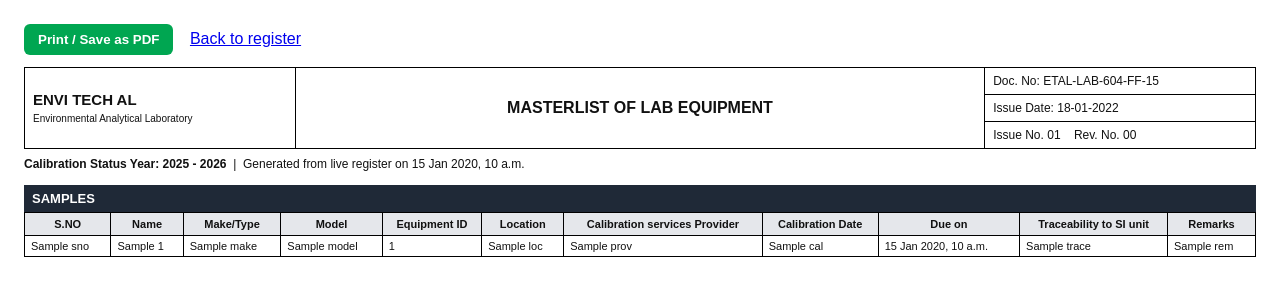
After one commit to envitech9503/envitechal-reporting, a Django app: template templates/equipment_report.html in a window 1280 px wide. The commit adds this page. Shown: the top 300 px of the page. Run offline with Django 4.2, Linux system fonts and the light colour scheme; the template is opened without the code that fills it: most values are stand-ins (such as "Sample title", 1, 10 or a date in 2020); parts of the project's set-up code (start-up, migrations or seed data) failed here and were passed over.

Commit message:
Phase 2: equipment register populated from Master Equipment List (71 instruments: lab/field/calibration) + controlled master-list report page ETAL-LAB-604-FF-15 at /dashboard/equipment/report/ with print layout

```diff
--- a/dashboard/urls.py
+++ b/dashboard/urls.py
@@ -8,6 +8,7 @@ urlpatterns = [
     path('lifecycle/', views.lifecycle_page, name='lifecycle'),
     path('api/lifecycle/', views.lifecycle_data, name='lifecycle_data'),
     path('api/lifecycle-set/', views.lifecycle_set, name='lifecycle_set'),
+    path('equipment/report/', views.equipment_report),
     path('equipment/', views.equipment_page, name='equipment'),
     path('api/equipment/', views.equipment_data, name='equipment_data'),
     path('api/equipment-save/', views.equipment_save, name='equipment_save'),
--- a/templates/equipment.html
+++ b/templates/equipment.html
@@ -57,7 +57,7 @@ button{border:none;border-radius:7px;padding:6px 12px;font-weight:600;font-size:
     <input id="f_last" type="date" title="Last calibrated">
     <input id="f_cert" placeholder="Certificate ref">
     <input id="f_notes" placeholder="Notes" style="min-width:180px">
-    <button class="btn-g" onclick="save()">Add instrument</button>
+    <button class="btn-g" onclick="save()">Add instrument</button> <a href="/dashboard/equipment/report/" class="btn-g" style="text-decoration:none;padding:8px 14px;border-radius:8px;background:#00A651;color:#fff;font-weight:600">Master list (controlled)</a>
   </div>
   <div class="panel">
     <table>
--- /dev/null
+++ b/templates/equipment_report.html
@@ -0,0 +1,30 @@
+<!doctype html><html><head><meta charset="utf-8"><title>Master Equipment List - Envi Tech AL</title>
+<style>
+body{font-family:Arial,Helvetica,sans-serif;margin:24px;color:#111}
+table{border-collapse:collapse;width:100%}
+.hdr td{border:1px solid #000;padding:6px 8px;font-size:12px}
+.hdr .t{font-size:16px;font-weight:bold;text-align:center}
+h2{font-size:13px;background:#1F2937;color:#fff;padding:6px 8px;margin:14px 0 0}
+.tb th{border:1px solid #000;background:#E5E7EB;font-size:11px;padding:5px}
+.tb td{border:1px solid #000;font-size:11px;padding:4px 6px}
+.bar{margin:0 0 12px}
+.btn{background:#00A651;color:#fff;border:0;padding:8px 14px;border-radius:6px;cursor:pointer;font-weight:600}
+@media print{.bar{display:none}body{margin:6mm}h2{-webkit-print-color-adjust:exact;print-color-adjust:exact}}
+</style></head><body>
+<div class="bar"><button class="btn" onclick="window.print()">Print / Save as PDF</button>
+<a href="/dashboard/equipment/" style="margin-left:12px">Back to register</a></div>
+<table class="hdr">
+<tr><td rowspan="3" style="width:22%;font-weight:bold;font-size:15px">ENVI TECH AL<br><span style="font-weight:normal;font-size:10px">Environmental Analytical Laboratory</span></td>
+<td rowspan="3" class="t">MASTERLIST OF LAB EQUIPMENT</td>
+<td style="width:22%">Doc. No: ETAL-LAB-604-FF-15</td></tr>
+<tr><td>Issue Date: 18-01-2022</td></tr>
+<tr><td>Issue No. 01 &nbsp;&nbsp; Rev. No. 00</td></tr>
+</table>
+<div style="font-size:12px;margin-top:8px"><b>Calibration Status Year: 2025 - 2026</b> &nbsp;|&nbsp; Generated from live register on {{ today }}</div>
+{% for g in groups %}
+<h2>{{ g.0|upper }}S</h2>
+<table class="tb"><tr><th>S.NO</th><th>Name</th><th>Make/Type</th><th>Model</th><th>Equipment ID</th><th>Location</th><th>Calibration services Provider</th><th>Calibration Date</th><th>Due on</th><th>Traceability to SI unit</th><th>Remarks</th></tr>
+{% for r in g.1 %}<tr><td>{{ r.sno }}</td><td>{{ r.name }}</td><td>{{ r.make }}</td><td>{{ r.model }}</td><td>{{ r.eid }}</td><td>{{ r.loc }}</td><td>{{ r.prov }}</td><td>{{ r.cal }}</td><td>{{ r.due }}</td><td>{{ r.trace }}</td><td>{{ r.rem }}</td></tr>
+{% endfor %}</table>
+{% endfor %}
+</body></html>
```
Also changed, not shown: dashboard/views.py (+32 -0 lines).
